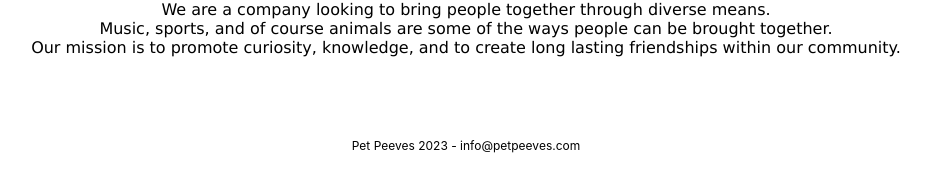
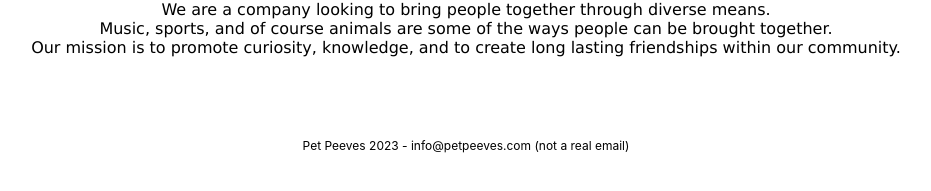
Before and after one commit to DaviZCodes/pet-peeves-blog, a React (Vite) app in the folder frontend/: page /about in a window 1280 px wide. Shown: the part 573-764 px from the top of the page, without its empty margins (174-1105 px from the left). Built offline with nearby package versions, Linux system fonts and the light colour scheme; no server answers.

Commit message:
not real email

```diff
--- a/frontend/src/components/About/About.tsx
+++ b/frontend/src/components/About/About.tsx
@@ -51,7 +51,7 @@ function About() {
             </p>
 
             <p id = "copyright" onClick={handleClick}>
-                Pet Peeves 2023 - info@petpeeves.com
+                Pet Peeves 2023 - info@petpeeves.com (not a real email)
             </p>
 
                 {isVisible && <p id = "do-not-pet">
```
